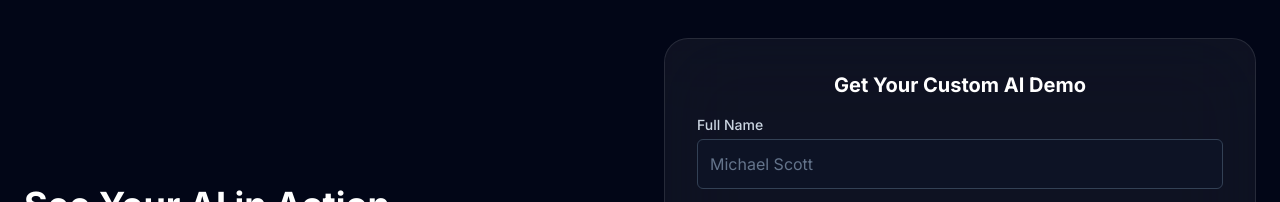
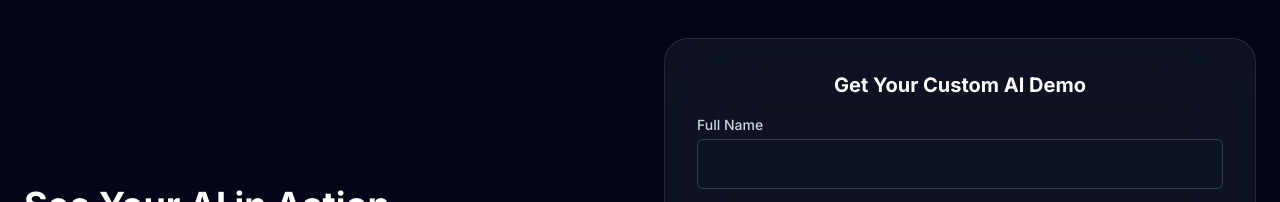
Before and after one commit to tbusath/RedbonnetsAI, a plain HTML site: page index.html in a window 1280 px wide. Shown: the part 1320-1522 px from the top of the page. Drawn offline with nearby package versions, Linux system fonts and the light colour scheme.

Commit message:
Update index.html

```diff
--- a/index.html
+++ b/index.html
@@ -194,7 +194,7 @@
                         <form id="ai-demo-form" class="space-y-4">
                             <div>
                                 <label for="full-name" class="block text-sm font-medium text-slate-300 mb-1">Full Name</label>
-                                <input type="text" id="full-name" name="fullName" placeholder="Michael Scott" required class="w-full p-3 rounded-md bg-slate-900/50 border border-slate-700 text-white placeholder-slate-500 focus:ring-indigo-500 focus:border-indigo-500">
+                                <input type="text" id="full-name" name="fullName" required class="w-full p-3 rounded-md bg-slate-900/50 border border-slate-700 text-white placeholder-slate-500 focus:ring-indigo-500 focus:border-indigo-500">
                             </div>
                             <div>
                                 <label for="company-url" class="block text-sm font-medium text-slate-300 mb-1">Company Website URL</label>
```
